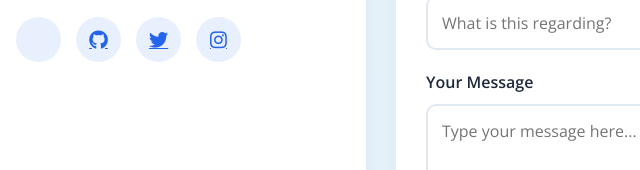
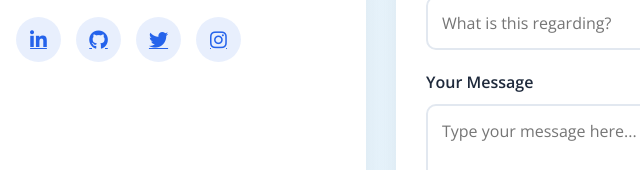
Before and after one commit to Kingden8/kingagyeltshen.github.io, a plain HTML site: page Contact.html in a window 1280 px wide. Shown: the part 635-805 px from the top of the page, 54-694 px from the left. Drawn offline with nearby package versions, Linux system fonts and the light colour scheme.

Commit message:
Contact.html

```diff
--- a/Contact.html
+++ b/Contact.html
@@ -376,7 +376,7 @@
                 </div>
 
                 <div class="social-links">
-                    <a href="#" aria-label="LinkedIn"><i class="https://www.linkedin.com/in/kinga-gyeltshen-msc-ab900951/"></i></a>
+                    <a href="#" aria-label="LinkedIn"><i class="fab fa-linkedin-in"></i></a>
                     <a href="#" aria-label="GitHub"><i class="fab fa-github"></i></a>
                     <a href="#" aria-label="Twitter"><i class="fab fa-twitter"></i></a>
                     <a href="#" aria-label="Instagram"><i class="fab fa-instagram"></i></a>
```
